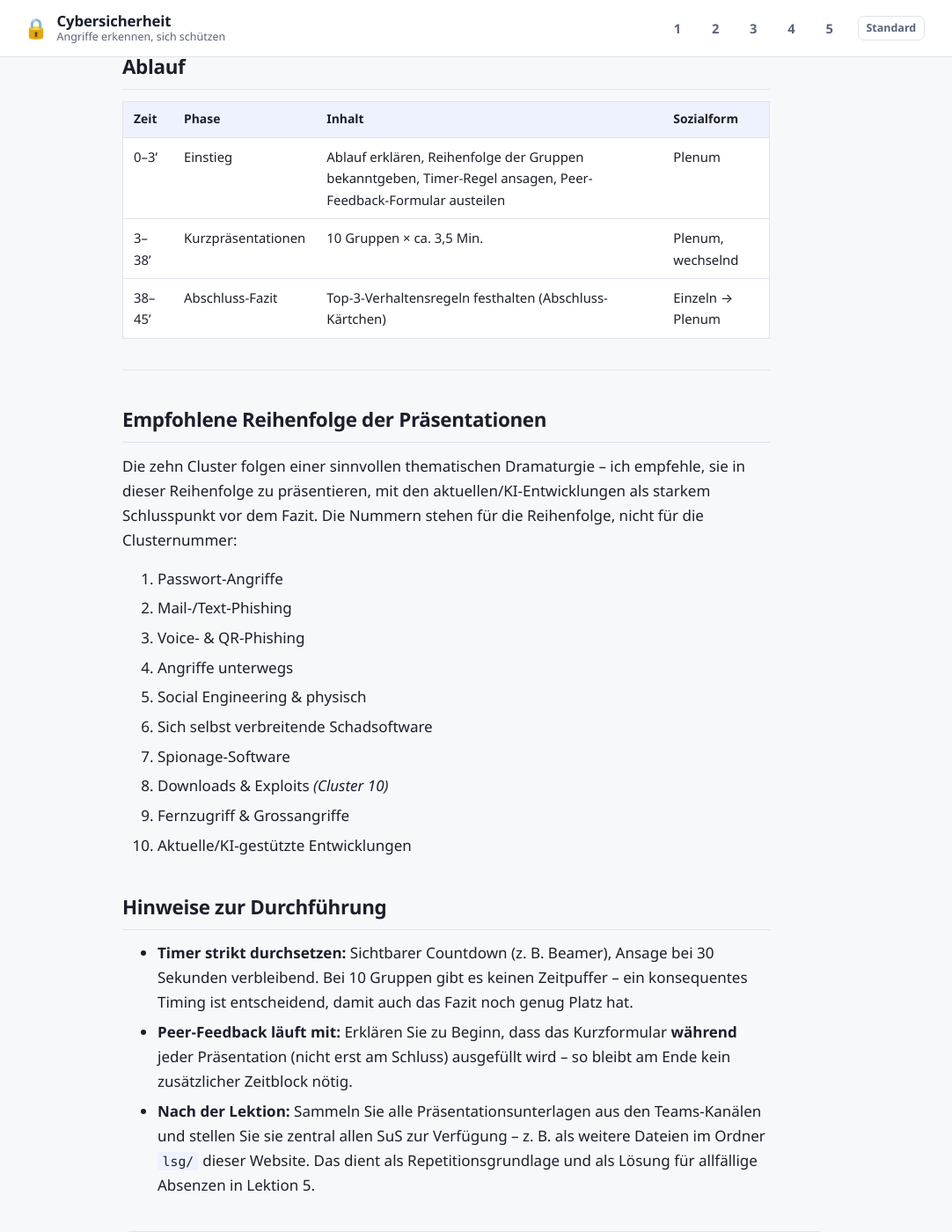
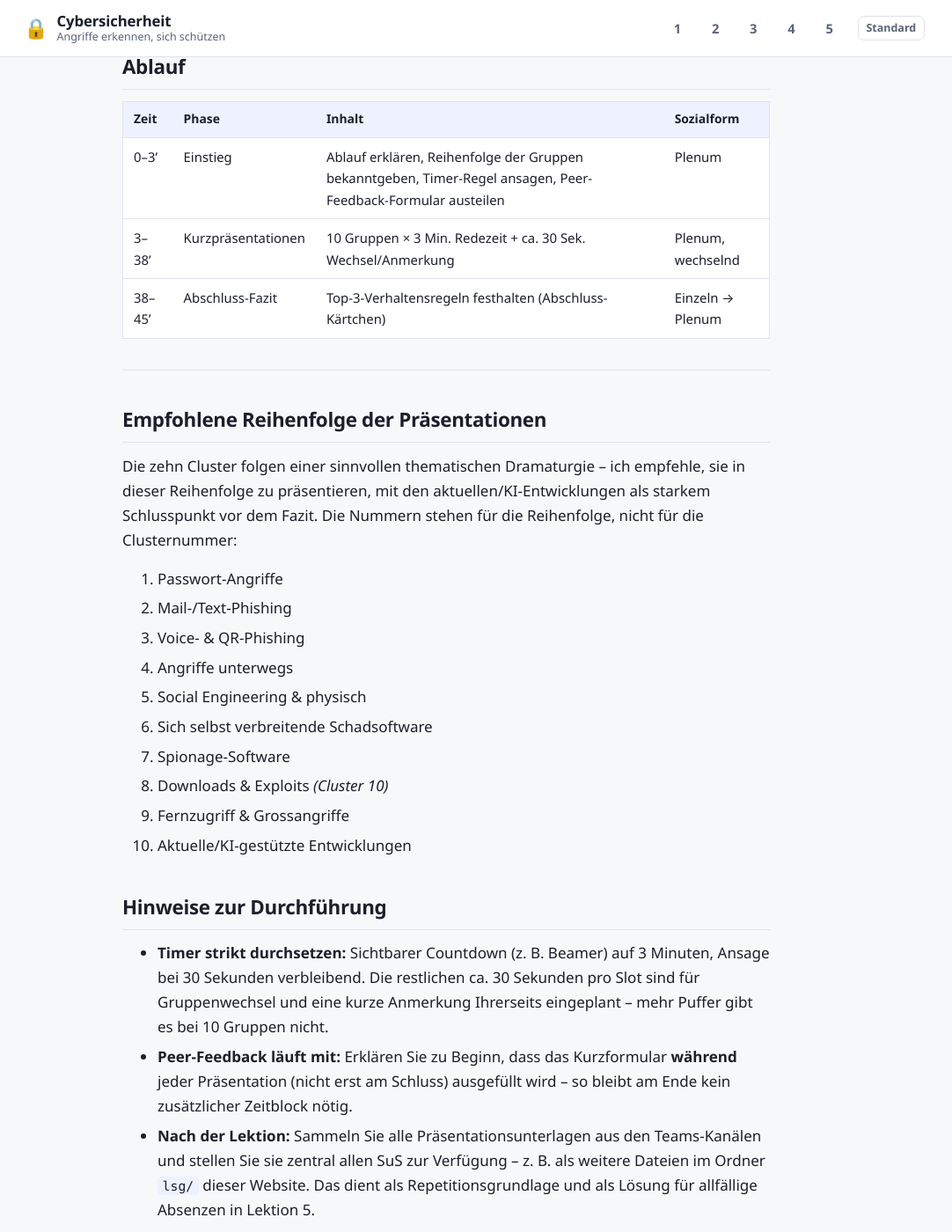
Before and after one commit to masta-nksa/Cybersicherheit, a Jekyll site: the page built from lektionen/L5_Ablaufplan_Lehrperson.md, in a window 1280 px wide and 1400 px high, scrolled down 451 px. Shown: the whole window at 88% size, without its empty margins (101-1183 px from the left). Built offline with Jekyll 4.4.1, drawn with Linux system fonts in a browser that asks for light colours; our own code applies the rules of GitHub Pages for plain Markdown files.

Commit message:
Redezeit auf 3 Minuten, Wechsel und Anmerkung im Zeitraster beruecksichtigt

```diff
--- a/lektionen/L5_Ablaufplan_Lehrperson.md
+++ b/lektionen/L5_Ablaufplan_Lehrperson.md
@@ -18,7 +18,7 @@ reihenfolge: 1
 | Zeit | Phase | Inhalt | Sozialform |
 |---|---|---|---|
 | 0–3' | Einstieg | Ablauf erklären, Reihenfolge der Gruppen bekanntgeben, Timer-Regel ansagen, Peer-Feedback-Formular austeilen | Plenum |
-| 3–38' | Kurzpräsentationen | 10 Gruppen × ca. 3,5 Min. | Plenum, wechselnd |
+| 3–38' | Kurzpräsentationen | 10 Gruppen × 3 Min. Redezeit + ca. 30 Sek. Wechsel/Anmerkung | Plenum, wechselnd |
 | 38–45' | Abschluss-Fazit | Top-3-Verhaltensregeln festhalten (Abschluss-Kärtchen) | Einzeln → Plenum |
 
 ---
@@ -40,6 +40,6 @@ Die zehn Cluster folgen einer sinnvollen thematischen Dramaturgie – ich empfeh
 
 ## Hinweise zur Durchführung
 
-- **Timer strikt durchsetzen:** Sichtbarer Countdown (z. B. Beamer), Ansage bei 30 Sekunden verbleibend. Bei 10 Gruppen gibt es keinen Zeitpuffer – ein konsequentes Timing ist entscheidend, damit auch das Fazit noch genug Platz hat.
+- **Timer strikt durchsetzen:** Sichtbarer Countdown (z. B. Beamer) auf 3 Minuten, Ansage bei 30 Sekunden verbleibend. Die restlichen ca. 30 Sekunden pro Slot sind für Gruppenwechsel und eine kurze Anmerkung Ihrerseits eingeplant – mehr Puffer gibt es bei 10 Gruppen nicht.
 - **Peer-Feedback läuft mit:** Erklären Sie zu Beginn, dass das Kurzformular **während** jeder Präsentation (nicht erst am Schluss) ausgefüllt wird – so bleibt am Ende kein zusätzlicher Zeitblock nötig.
 - **Nach der Lektion:** Sammeln Sie alle Präsentationsunterlagen aus den Teams-Kanälen und stellen Sie sie zentral allen SuS zur Verfügung – z. B. als weitere Dateien im Ordner `lsg/` dieser Website. Das dient als Repetitionsgrundlage und als Lösung für allfällige Absenzen in Lektion 5.
```
Also changed, not shown: Cybersicherheit_Konzept_5_Lektionen.md (+1 -1 lines), lektion-5.md (+1 -1 lines), lektionen/L1_Gruppenzettel_Praesentation.md (+1 -1 lines), lektionen/L4_Ablaufplan_Lehrperson.md (+1 -1 lines), lektionen/L4_Praesentationsauftrag.md (+2 -2 lines).
